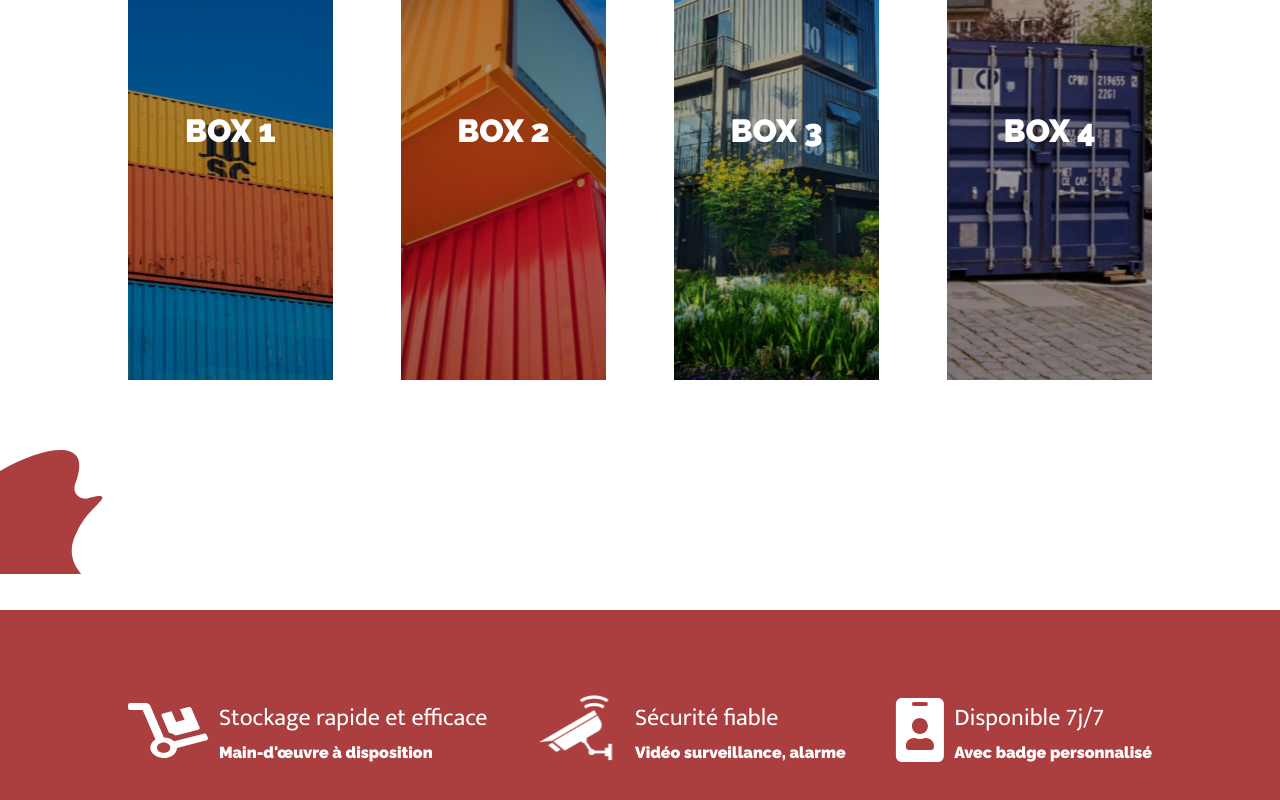
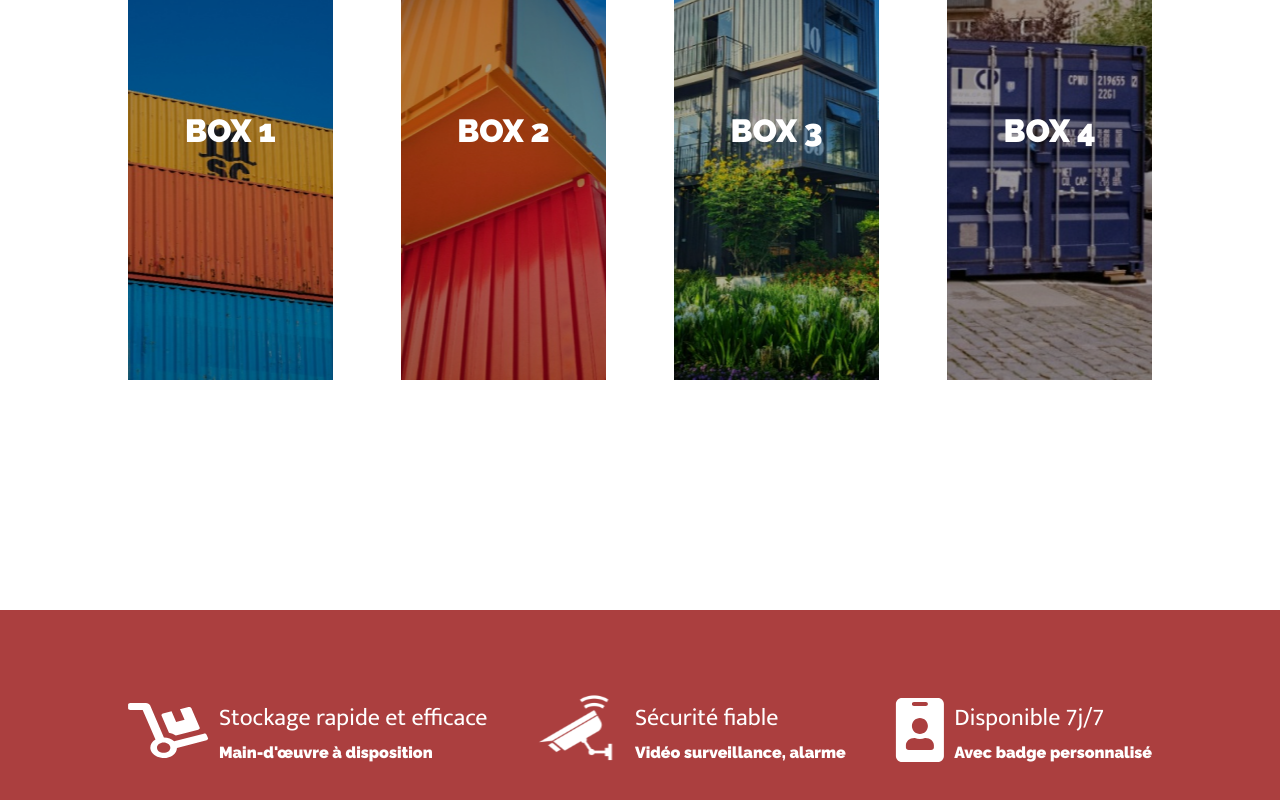
Before and after one commit to M8Gam3/LaManuBox, a React (Vite) app in the folder LaManuBox/: page / in a window 1280 px wide. Shown: the part 2390-3190 px from the top of the page. Built offline with nearby package versions, Linux system fonts and the light colour scheme.

Commit message:
remove scrap_paper3

```diff
--- a/LaManuBox/src/components/Boxs/Boxs.jsx
+++ b/LaManuBox/src/components/Boxs/Boxs.jsx
@@ -1,5 +1,5 @@
 import './Boxs.scss'
-import scrap_paper3 from '../../assets/img/scrap_paper3.svg'
+// import scrap_paper3 from '../../assets/img/scrap_paper3.svg'
 
 export default function Boxs() {
     return (
@@ -20,9 +20,9 @@ export default function Boxs() {
                             <p className='boxs_products_title'>BOX 4</p>
                         </div>
                     </div>
-                    <div className='boxs_img'>
+                    {/* <div className='boxs_img'>
                         <img src={scrap_paper3} alt="scrap-paper-3" />
-                    </div>
+                    </div> */}
                 </div>
             </section>
         </>
```
